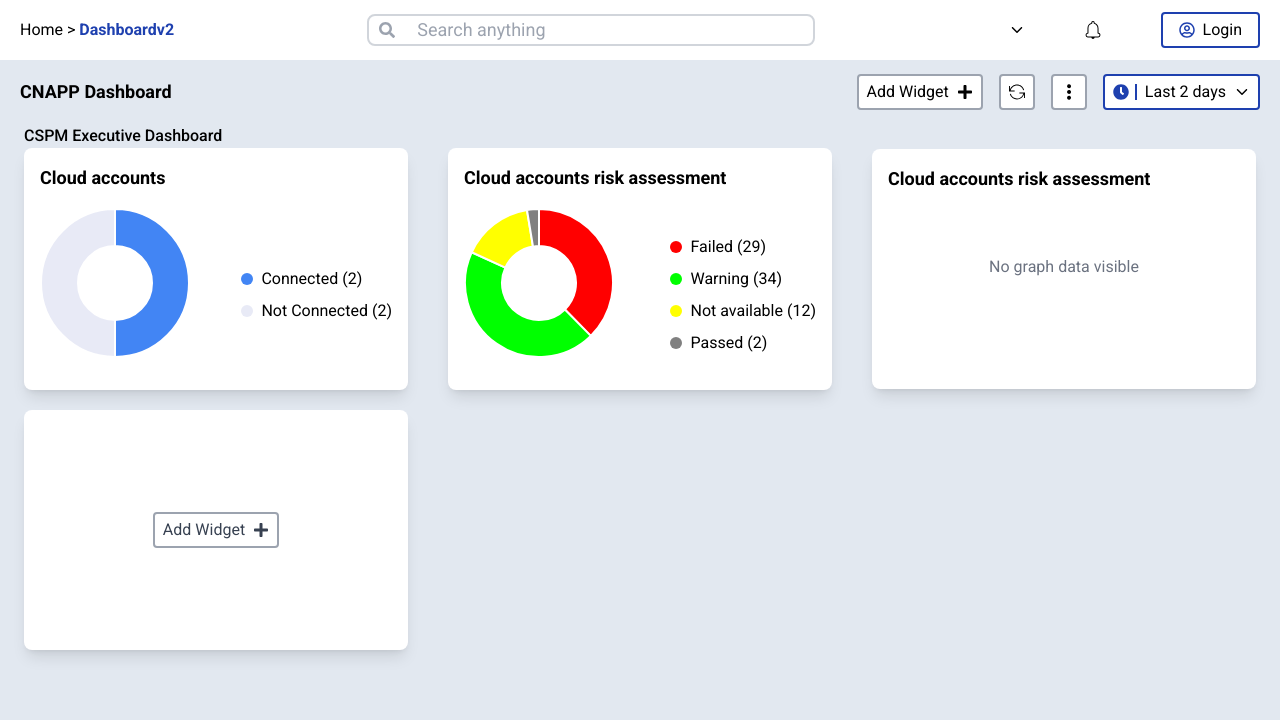
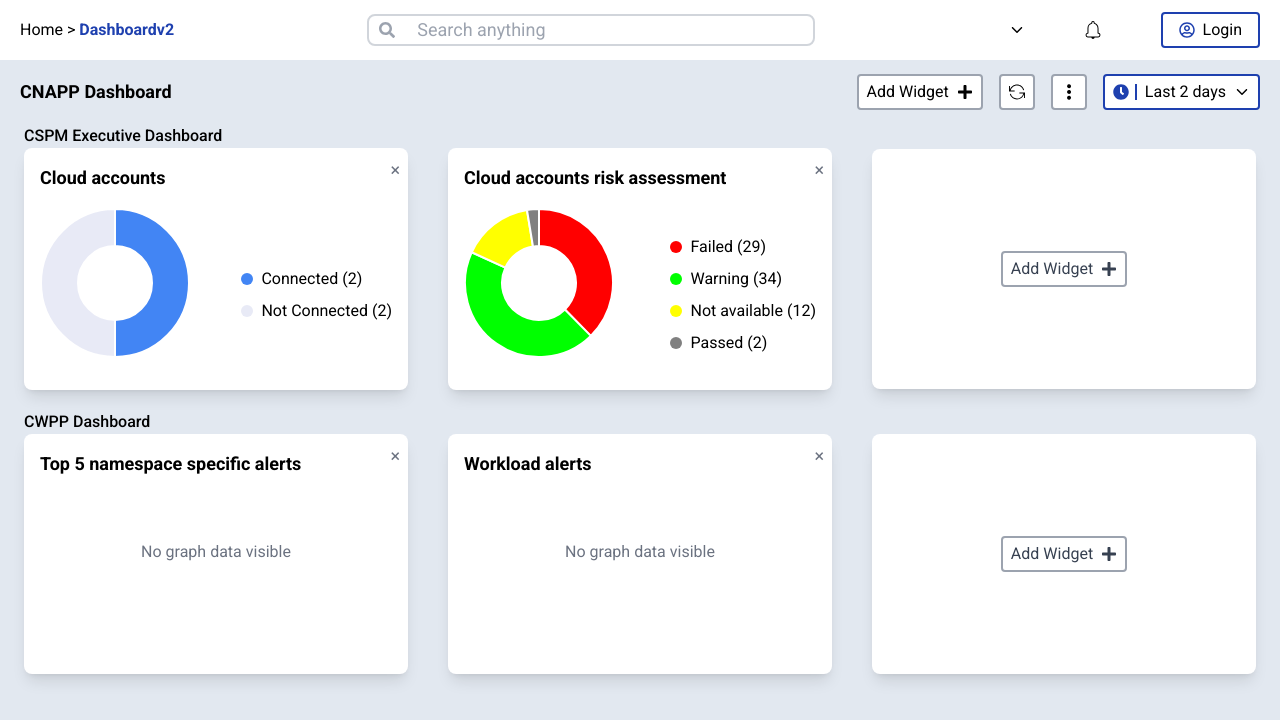
Before and after one commit to shivPratap007/assignment-01, a React (Vite) app: page / in a window 1280 px wide. Shown: the top 720 px of the page. Built offline with nearby package versions, Linux system fonts and the light colour scheme.

Commit message:
add: card delete functionality

```diff
--- a/src/components/Cards.tsx
+++ b/src/components/Cards.tsx
@@ -1,8 +1,15 @@
 import { Doughnut } from "react-chartjs-2";
 import { Tcard } from "../utils/CardsData";
+import { useStore } from "../store"; // Import the store
 
-const Cards = ({ cardData }: { cardData: Tcard }) => {
-  // Define default values for chartData
+interface CardsProps {
+  cardData: Tcard;
+  rowIndex: number; // Added rowIndex prop
+}
+
+const Cards = ({ cardData, rowIndex }: CardsProps) => {
+  const removeCard = useStore((state) => state.removeCard);
+
   const defaultChartData = {
     labels: [],
     datasets: [
@@ -22,7 +29,13 @@ const Cards = ({ cardData }: { cardData: Tcard }) => {
   };
 
   return (
-    <div className="bg-white shadow-lg rounded-lg p-4 w-96 min-h-60 flex flex-col">
+    <div className="bg-white shadow-lg rounded-lg p-4 w-96 min-h-60 flex flex-col relative">
+      <button
+        className="absolute top-2 right-2 text-gray-500 text-lg"
+        onClick={() => removeCard(rowIndex, cardData.id)} // Pass both rowIndex and cardId
+      >
+        &times;
+      </button>
       <h3 className="text-lg font-semibold mb-4">{cardData.title}</h3>
       {cardData.data?.length ? (
         <div className="flex items-center justify-between">
--- a/src/components/CircularRow.tsx
+++ b/src/components/CircularRow.tsx
@@ -1,4 +1,3 @@
-// CircularRow.tsx
 import { Chart as ChartJS, ArcElement, Tooltip, Legend } from "chart.js";
 import Cards from "./Cards";
 import AddCard from "./AddCard";
@@ -7,7 +6,12 @@ import { TrowData } from "../utils/CardsData";
 // Register the required components with ChartJS
 ChartJS.register(ArcElement, Tooltip, Legend);
 
-export default function CircularRow({ rowData }: { rowData: TrowData }) {
+interface CircularRowProps {
+  rowData: TrowData;
+  rowIndex: number;
+}
+
+export default function CircularRow({ rowData, rowIndex }: CircularRowProps) {
   return (
     <div className="mx-6 w-content mb-5">
       <div>
@@ -16,8 +20,9 @@ export default function CircularRow({ rowData }: { rowData: TrowData }) {
       <div className="flex flex-wrap items-center gap-5 align-middle justify-between">
         {rowData.cards.map((card) => (
           <Cards
-            key={card.title}
+            key={card.id} // Changed to `card.id`
             cardData={card}
+            rowIndex={rowIndex} // Pass rowIndex to Cards
           />
         ))}
         <AddCard />
--- a/src/components/Hero.tsx
+++ b/src/components/Hero.tsx
@@ -1,15 +1,15 @@
-// Hero.tsx
-import { allData } from "../utils/CardsData";
+import { useStore } from "../store";
 import CircularRow from "./CircularRow";
 import Heading from "./Heading";
 
-// Ensure allData conforms to the TallCards type
 export default function Hero() {
+  const allData = useStore((state) => state.allData);
+
   return (
     <section className="w-content bg-slate-200 min-h-screen">
       <Heading />
-      {allData.map((row) => (
-        <CircularRow rowData={row} key={row.widgetRowTitle} />
+      {allData.map((row, rowIndex) => (
+        <CircularRow rowData={row} rowIndex={rowIndex} key={rowIndex} />
       ))}
     </section>
   );
--- a/src/store.ts
+++ b/src/store.ts
@@ -1,10 +1,11 @@
 import create from "zustand";
-import {  TallCards } from "./utils/CardsData";
+import { TallCards } from "./utils/CardsData";
 
 // Define the Zustand store
 type StoreState = {
   allData: TallCards;
   setAllData: (data: TallCards) => void;
+  removeCard: (rowIndex: number, cardId: string) => void;
 };
 
 // Create the Zustand store
@@ -14,6 +15,7 @@ export const useStore = create<StoreState>((set) => ({
       widgetRowTitle: "CSPM Executive Dashboard",
       cards: [
         {
+          id: "1",
           title: "Cloud accounts",
           data: [
             { label: "Connected", value: 2, color: "#4285F4" },
@@ -30,6 +32,7 @@ export const useStore = create<StoreState>((set) => ({
           },
         },
         {
+          id: "2",
           title: "Cloud accounts risk assessment",
           data: [
             { label: "Failed", value: 29, color: "#FF0000" },
@@ -38,7 +41,7 @@ export const useStore = create<StoreState>((set) => ({
             { label: "Passed", value: 2, color: "#808080" },
           ],
           chartData: {
-            labels: ["Connected", "Not Connected"],
+            labels: ["Failed", "Warning", "Not available", "Passed"],
             datasets: [
               {
                 data: [29, 34, 12, 2],
@@ -47,16 +50,36 @@ export const useStore = create<StoreState>((set) => ({
             ],
           },
         },
+
       ],
     },
     {
       widgetRowTitle: "CWPP Dashboard",
       cards: [
         {
+          id: "3",
           title: "Top 5 namespace specific alerts",
-          data: [],
+          data: [
+
+          ],
           chartData: {
             labels: ["Connected", "Not Connected"],
+            datasets: [
+              {
+                data: [2, 2],
+                backgroundColor: ["#4285F4", "#E8EAF6"],
+              },
+            ],
+          },
+        },
+        {
+          id: "4",
+          title: "Workload alerts",
+          data: [
+
+          ],
+          chartData: {
+            labels: ["Failed", "Warning", "Not available", "Passed"],
             datasets: [
               {
                 data: [29, 34, 12, 2],
@@ -65,21 +88,19 @@ export const useStore = create<StoreState>((set) => ({
             ],
           },
         },
-        {
-          title: "Work Load alerts",
-          data: [],
-          chartData: {
-            labels: ["Connected", "Not Connected"],
-            datasets: [
-              {
-                data: [29, 34, 12, 2],
-                backgroundColor: ["#FF0000", "#00FF00", "#FFFF00", "#808080"],
-              },
-            ],
-          },
-        },
+
       ],
     },
   ],
   setAllData: (data: TallCards) => set({ allData: data }),
+  removeCard: (rowIndex, cardId) => set((state) => ({
+    allData: state.allData.map((row, index) =>
+      index === rowIndex
+        ? {
+            ...row,
+            cards: row.cards.filter((card) => card.id !== cardId),
+          }
+        : row
+    ),
+  })),
 }));
--- a/src/utils/CardsData.ts
+++ b/src/utils/CardsData.ts
@@ -1,23 +1,6 @@
 // utils/CardsData.ts
 export type Tcard = {
-  title: string;
-  data?: {
-    label: string;
-    value: number;
-    color: string;
-  }[];
-  chartData?: {
-    labels?: string[];
-    datasets: {
-      data: number[];
-      backgroundColor: string[];
-    }[];
-  };
-};
-
-export type TrowData = {
-  widgetRowTitle: string;
-  cards: {
+    id: string;
     title: string;
     data?: {
       label: string;
@@ -31,16 +14,23 @@ export type TrowData = {
         backgroundColor: string[];
       }[];
     };
-  }[];
-};
+  };
 
-export type TallCards = TrowData[]; // Array of TrowData
+  export type TrowData = {
+    widgetRowTitle: string;
+    cards: Tcard[];
+  };
+
+  export type TallCards = TrowData[];
+   // Array of TrowData
 
 export const allData:TallCards = [
   {
+
     widgetRowTitle: "CSPM Executive Dashboard",
     cards: [
       {
+        id:"1",
         title: "Cloud accounts",
         data: [
           { label: "Connected", value: 2, color: "#4285F4" },
@@ -57,6 +47,7 @@ export const allData:TallCards = [
         },
       },
       {
+        id:"2",
         title: "Cloud accounts risk assessment",
         data: [
           { label: "Failed", value: 29, color: "#FF0000" },
@@ -75,6 +66,7 @@ export const allData:TallCards = [
         },
       },
       {
+        id:"3",
         title: "Cloud accounts risk assessment",
         data:[],
         chartData: {
```
